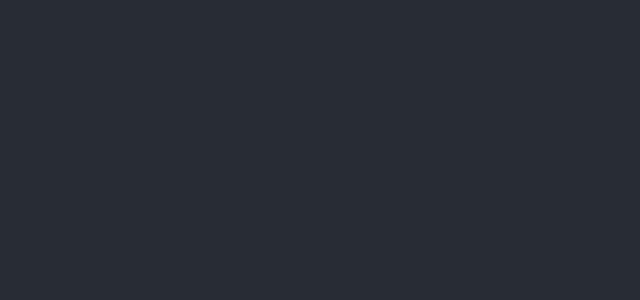
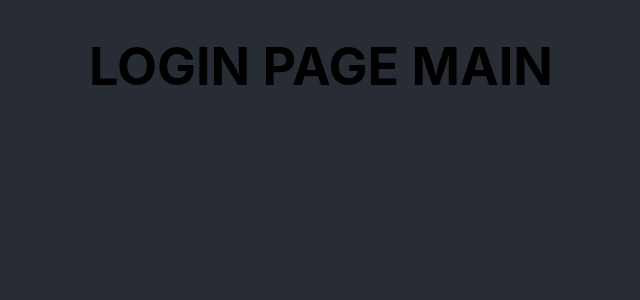
Before and after one commit to IamDavidev/PokeApiApp, a React (Vite) app: page /login in a window 1280 px wide. Before the commit this address had no page. Shown: the top 300 px of the page, without its empty margins (319-959 px from the left). Built offline with nearby package versions, Linux system fonts and the light colour scheme.

Commit message:
login route and add routes (react router dom 5 . 3  . 2 )

```diff
--- a/package.json
+++ b/package.json
@@ -9,7 +9,7 @@
   "dependencies": {
     "react": "17.0.0",
     "react-dom": "17.0.0",
-    "react-router-dom": "^6.0.0"
+    "react-router-dom":"5.3.0"
   },
   "devDependencies": {
     "@vitejs/plugin-react": "^1.0.0",
--- a/src/App.jsx
+++ b/src/App.jsx
@@ -1,8 +1,10 @@
 import './App.css';
 import LoginRoute from './routes/LoginRoute'
+import Navbar from './components/Navbar'
 function App() {
   return (
     <div className="APP">
+      {/* <Navbar /> */}
       <LoginRoute />
     </div>
   );
--- a/src/components/Navbar.jsx
+++ b/src/components/Navbar.jsx
@@ -10,13 +10,13 @@ const Navbar = () => {
         <div className="container__links">
           <ul className="nav__links">
             <li>
-              <Link href="#">Mens</Link>
+              <Link to='/login'>Mens</Link>
             </li>
             <li>
-              <Link href="#">Wonmand</Link>
+              <Link to='/'>Wonmand</Link>
             </li>
             <li>
-              <Link href="#">Login</Link>
+              <Link to='/'> Login</Link>
             </li>
           </ul>
         </div>
--- a/src/routes/LoginRoute.jsx
+++ b/src/routes/LoginRoute.jsx
@@ -1,13 +1,12 @@
-import { BrowserRouter, Routes, Route } from 'react-router-dom';
-import LoginScreen from '../components/LoginScreen';
-
+import { BrowserRouter as Routes, Route, Switch } from 'react-router-dom';
+import LoginScreen from '../components/LoginScreen'
 const LoginRoute = () => {
   return (
-    <BrowserRouter>
-      <Routes>
-        <Route path="/" element={<LoginScreen />} />
-      </Routes>
-    </BrowserRouter>
+    <Routes>
+      <Switch>
+      <Route path="/login" component={LoginScreen} />
+      </Switch>
+    </Routes>
   );
 };
 
```
Also changed, not shown: 2 other files (tests, documents, lock files or other folders).
